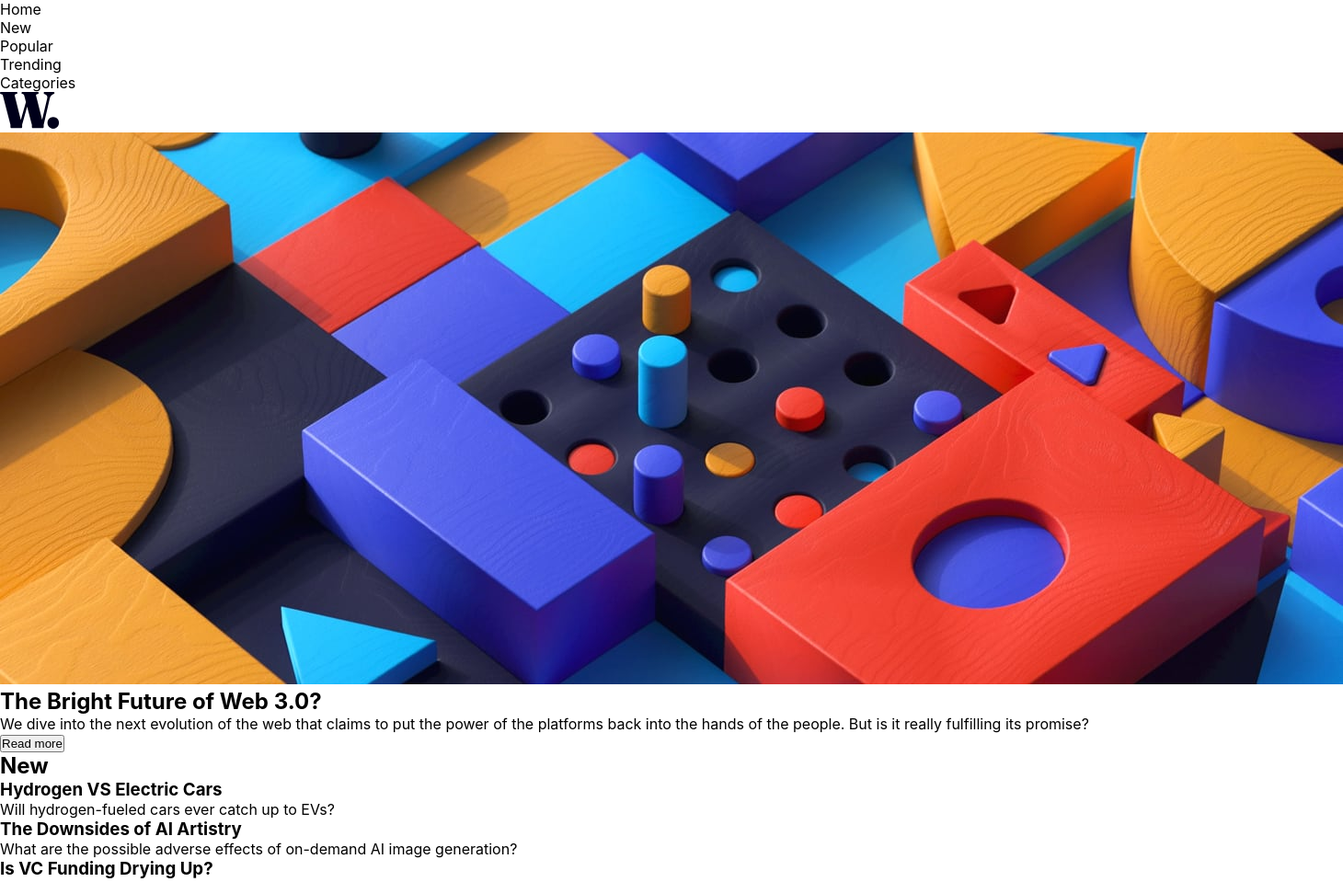
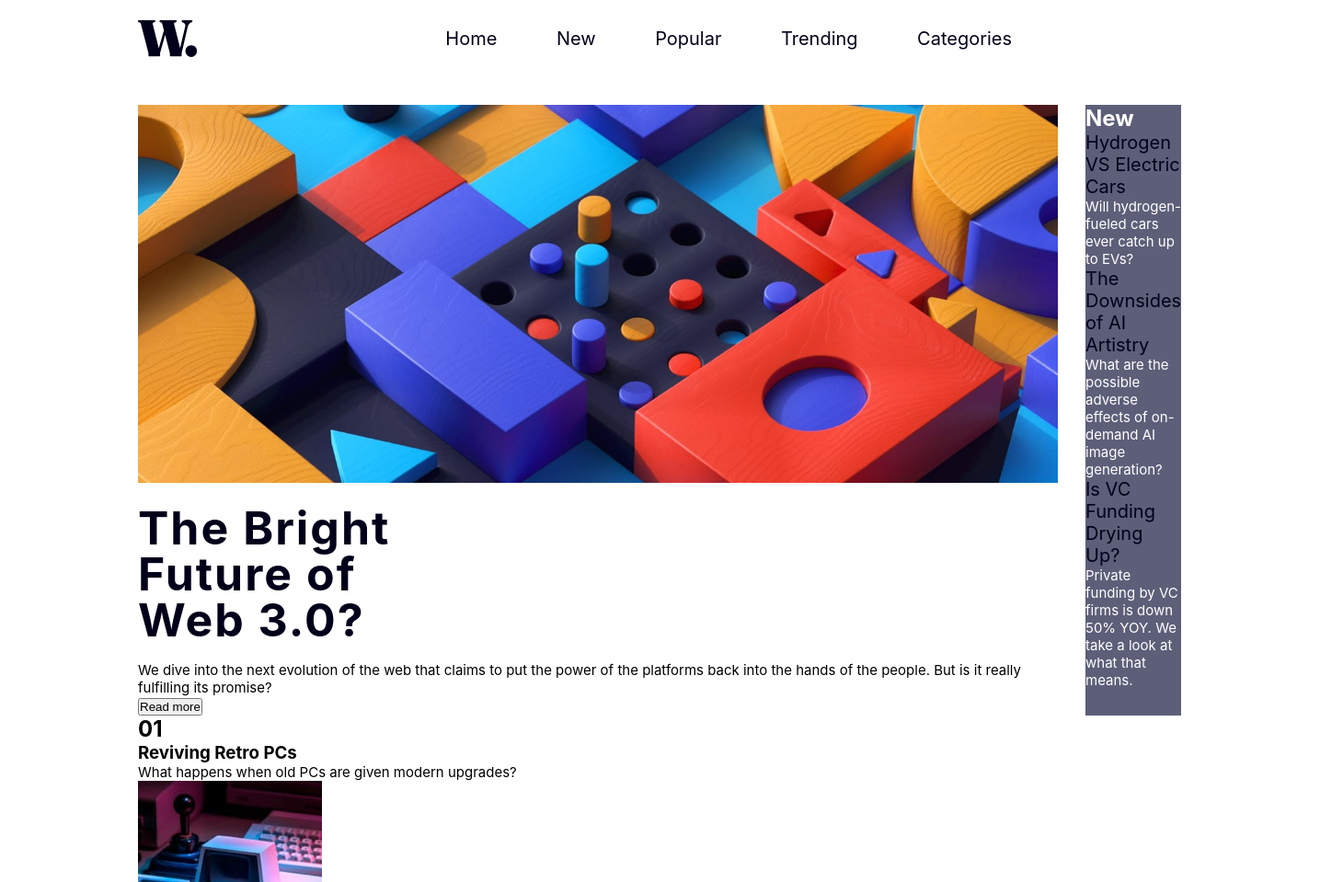
Before and after one commit to ilansilv/landing-page-2, a plain HTML site: page index.html in a window 1280 px wide. Shown: the top 959 px of the page at 92% size, 1460 px wide, since content can reach past the window. Drawn offline with Linux system fonts and the light colour scheme.

Commit message:
inicio da estilização CSS

```diff
--- a/index.html
+++ b/index.html
@@ -17,41 +17,46 @@
 </head>
 <body>
     <header>
+      <img src="images/logo.svg" alt="logo" class="logo">
       <ul class="menu">
-        <li href="#">Home</li>
-        <li href="#">New</li>
-        <li href="#">Popular</li>
-        <li href="#">Trending</li>
-        <li href="#">Categories</li>
+        <li><a href="#">Home</a></li>
+        <li><a href="#">New</a></li>
+        <li><a href="#">Popular</a></li>
+        <li><a href="#">Trending</a></li>
+        <li><a href="#">Categories</a></li>
       </ul>
-      <img src="images/logo.svg" alt="logo">
     </header>
-
+    <div class="conteudo">
     <section class="principal">
-      <img src="images/image-web-3-desktop.jpg" alt="">
-      <h1>The Bright Future of Web 3.0?</h1>
-      <p>We dive into the next evolution of the web that claims to put the power of the platforms back into the hands of the people.
-      But is it really fulfilling its promise?</p>
-
+        <img src="images/image-web-3-desktop.jpg" alt="">
+          <div class="titulo-conteudo">
+            <h1>The Bright</h1>
+            <h1>Future of</h1>
+            <h1>Web 3.0?</h1>
+        </div>
+        <div class="paragrafo-conteudo">
+          <p class=>We dive into the next evolution of the web that claims to put the power of the platforms back into the hands of the people.
+          But is it really fulfilling its promise?</p>
+        </div>
       <button type="submit">Read more</button>
     </section>
 
     <section class="side">
       <h2>New</h2>
         <div>
-          <h3>Hydrogen VS Electric Cars</h3>
+          <a>Hydrogen VS Electric Cars</a>
           <p>Will hydrogen-fueled cars ever catch up to EVs?</p>
         </div>
         <div>
-          <h3>The Downsides of AI Artistry</h3>
+          <a>The Downsides of AI Artistry</a>
           <p>What are the possible adverse effects of on-demand AI image generation?</p>
         </div>
         <div>
-          <h3>Is VC Funding Drying Up?</h3>
+          <a>Is VC Funding Drying Up?</a>
           <p>Private funding by VC firms is down 50% YOY. We take a look at what that means.</p>
         </div>
     </section>
-
+    </div>
     <section class="bottom">
       <div>
       <h2>01</h2>
--- a/style/style.css
+++ b/style/style.css
@@ -9,4 +9,61 @@
 body{
     max-width: 1440px;
     font-family: inter;
+    margin: 0 150px;
 }
+
+p{
+    font-size: 15px;
+}
+
+header{
+    display: flex;
+    flex-direction: row;
+    justify-content: space-between;
+    align-items: center;
+    padding-bottom: 30px;
+}
+
+li {
+    display: inline-block;
+    margin: 30px;
+}
+
+a {
+    text-decoration: none;
+    color: hsl(240, 100%, 5%);
+    font-size: 20px;
+}
+
+a:hover {
+    color: hsl(35, 77%, 62%);
+    transition: 0.3s;
+    cursor: pointer;
+}
+
+.conteudo {
+    display: flex;
+    flex-direction: row;
+}
+
+.side{
+    background-color: hsl(236, 13%, 42%);
+    color: white;
+}
+
+.principal{
+    max-width: 1000px;
+    margin-right: 30px;
+}
+
+.principal img{
+    width: 1000px;
+}
+
+.titulo-conteudo h1{
+    font-size: 50px;
+    line-height: 10px;
+    margin: 40px 0;
+    letter-spacing: 2px;
+    color:hsl(240, 100%, 5%);
+}
```
